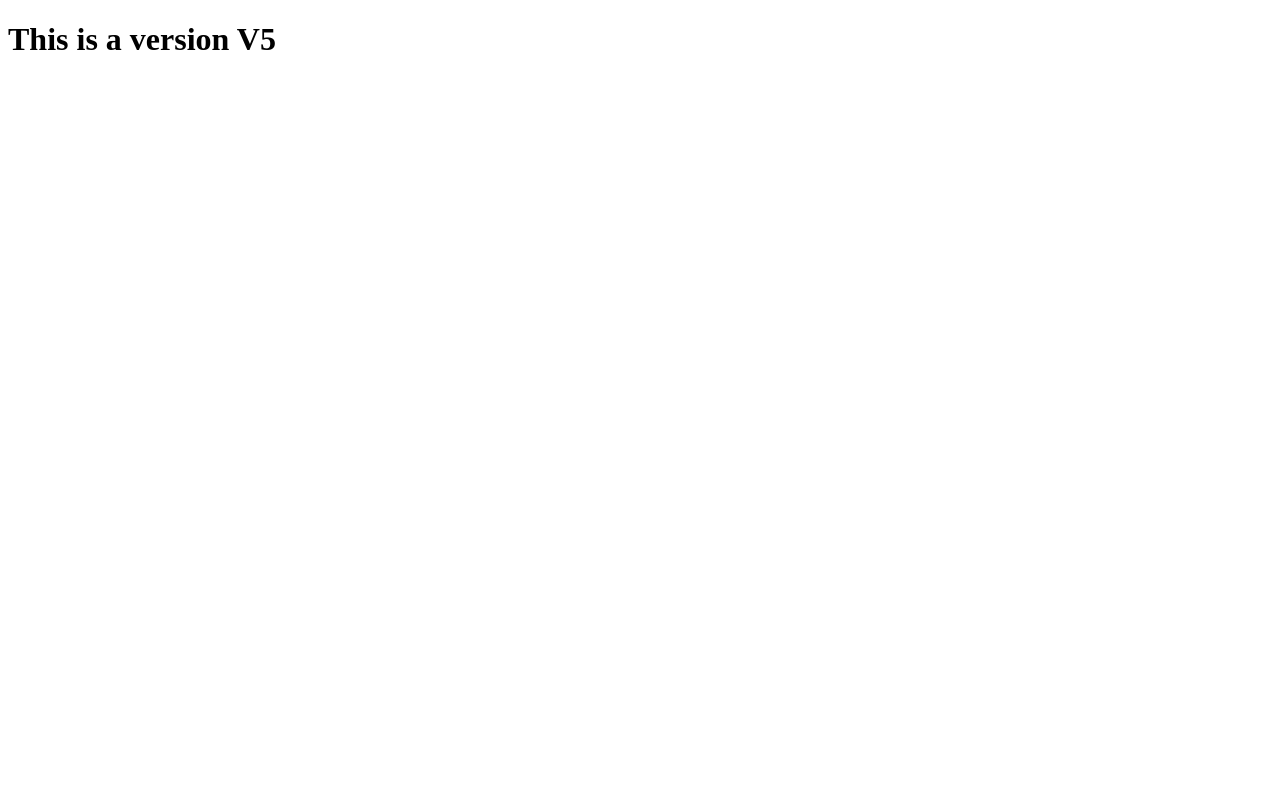
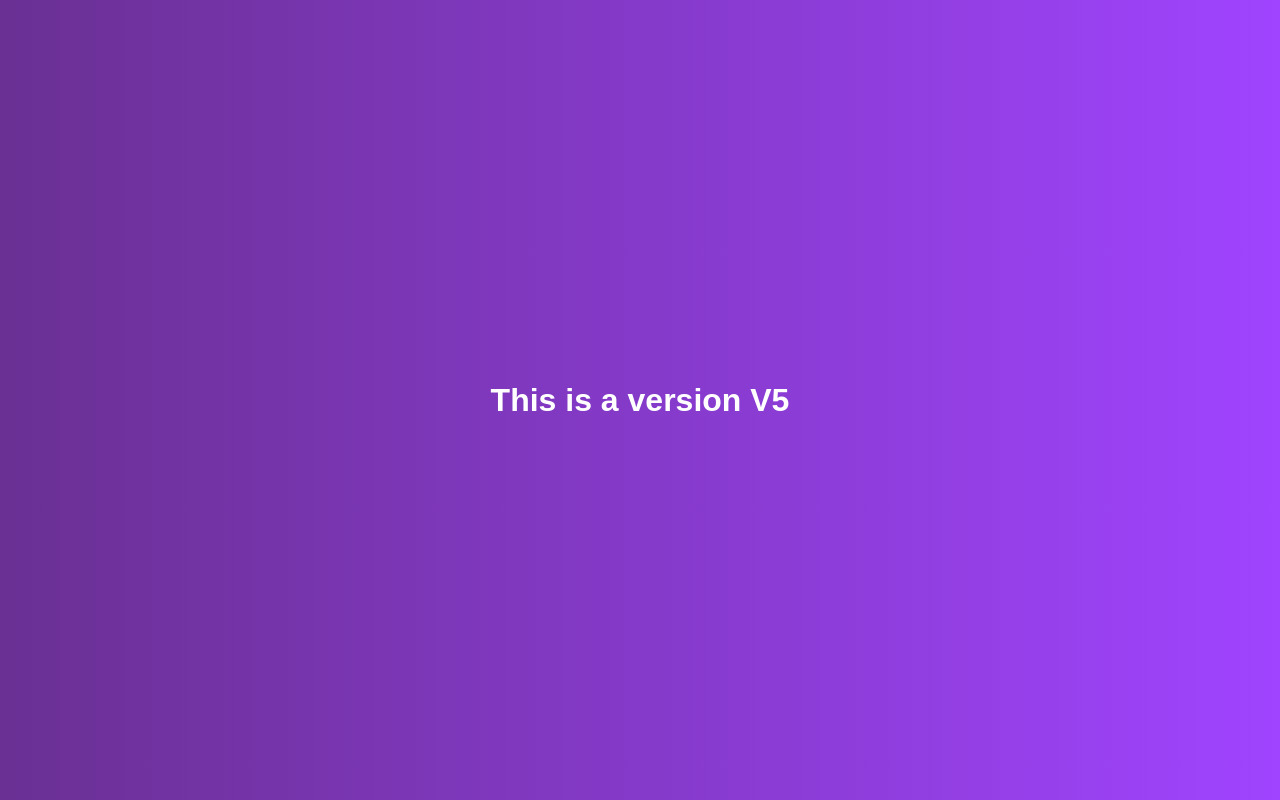
Before and after one commit to amanraj464667/giti, a plain HTML site: page index.html in a window 1280 px wide. Drawn offline with Linux system fonts and the light colour scheme.

Commit message:
Added Design for Website

```diff
--- a/index.html
+++ b/index.html
@@ -3,6 +3,7 @@
 <head>
     <meta charset="UTF-8">
     <meta name="viewport" content="width=device-width, initial-scale=1.0">
+    <link rel="stylesheet" href="styles.css">
     <title>Document</title>
 </head>
 <body>
--- /dev/null
+++ b/styles.css
@@ -0,0 +1,11 @@
+body{
+    background: linear-gradient(to right,#6a3093,#a044ff);
+    font-family: Arial,sans-serif;
+    color:white;
+    margin: 0;
+    padding: 0;
+    display: flex;
+    justify-content: center;
+    align-items: center;
+    height: 100vh;
+}
```
